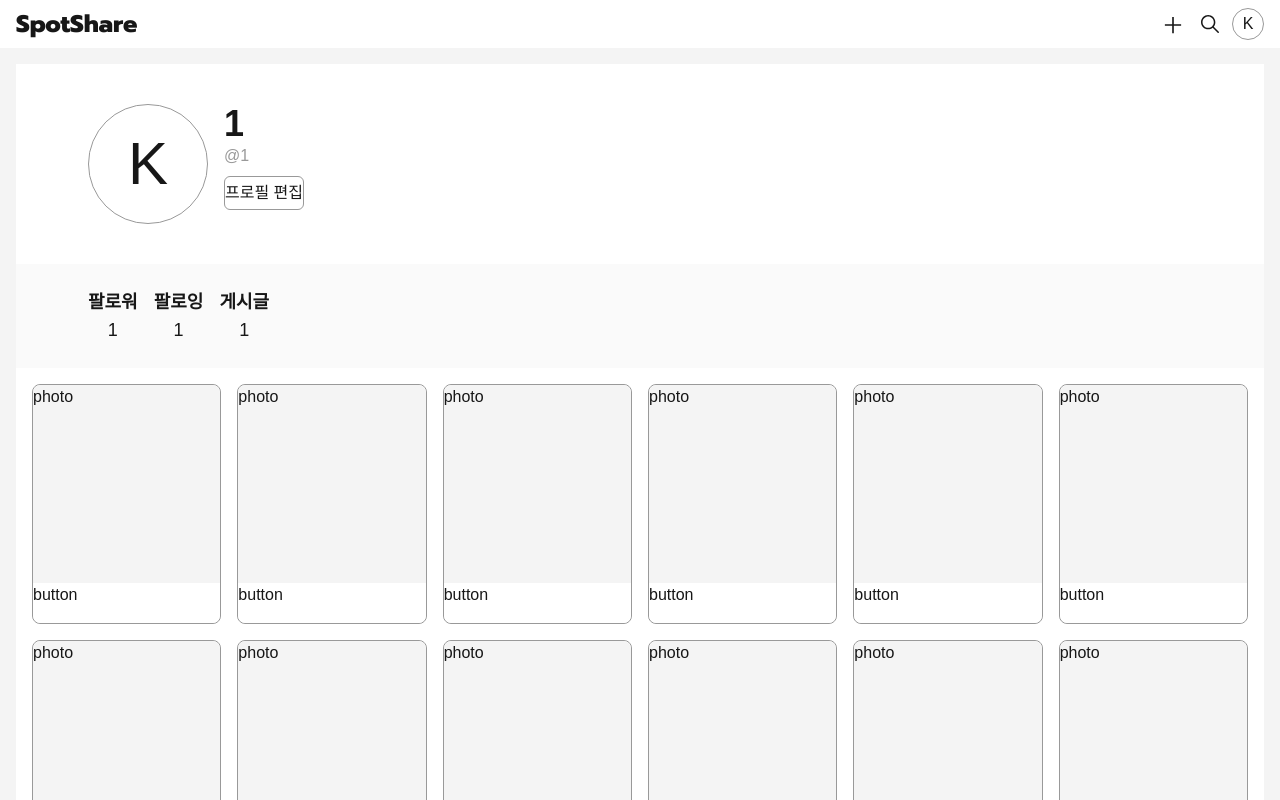
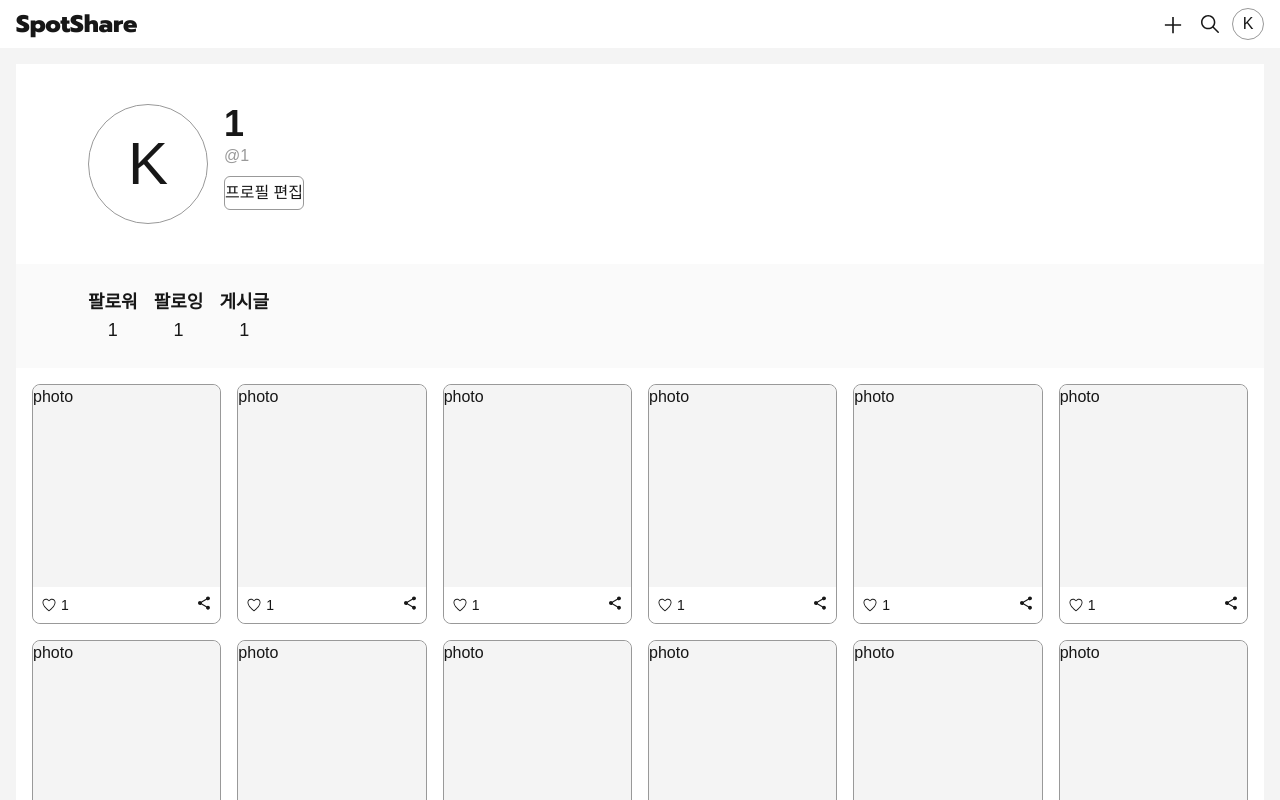
Before and after one commit to InQ-InQ-InQ-InQ-InQ/2025-Project-Team1-Winter-FE, a Next.js app: page /profile/1 in a window 1280 px wide. Shown: the top 800 px of the page. Built offline with nearby package versions, Linux system fonts and the light colour scheme.

Commit message:
feat: add button area

```diff
--- a/src/shared/ui/Post.tsx
+++ b/src/shared/ui/Post.tsx
@@ -1,10 +1,31 @@
-import React from "react";
+"use client";
+
+import React, { useState } from "react";
+import { IoIosHeartEmpty, IoIosHeart, IoMdShare } from "react-icons/io";
 
 export default function Post() {
   return (
     <div className="flex h-60 flex-col rounded-lg border">
       <div className="bg-bgGray flex-1 rounded-t-lg">photo</div>
-      <div className="h-10 w-full rounded-b-lg bg-white">button</div>
+      <PostButton />
     </div>
   );
 }
+
+function PostButton() {
+  const [liked, setLiked] = useState(false);
+  return (
+    <div className="flex w-full justify-between rounded-b-lg bg-white p-2">
+      <div className="flex justify-center gap-x-1">
+        <button
+          className="hover:text-gray cursor-pointer"
+          onClick={() => setLiked((prev) => !prev)}
+        >
+          {liked ? <IoIosHeart color="red" /> : <IoIosHeartEmpty />}
+        </button>
+        <span className="text-sm">1</span>
+      </div>
+      <IoMdShare />
+    </div>
+  );
+}
```
